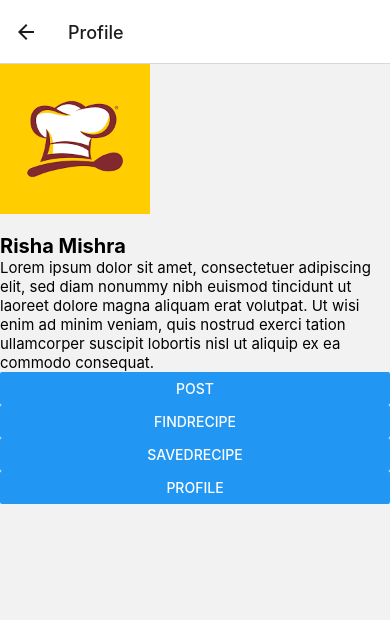
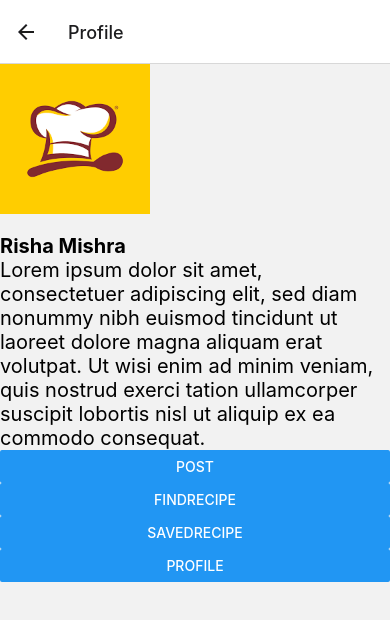
Before and after one commit to risha2378/yum-share, a React Native app: screen /Profile in a window 390 px wide. Shown: the top 620 px of the page. Built offline with nearby package versions, Linux system fonts and the light colour scheme.

Commit message:
started nav, changed font size

```diff
--- a/components/Profile.jsx
+++ b/components/Profile.jsx
@@ -29,7 +29,7 @@ const styles = StyleSheet.create({
         fontWeight: 'bold'
     },
     desc: {
-        fontSize: 15,
+        fontSize: 20,
         fontWeight: 'normal'
     }
 })
```
